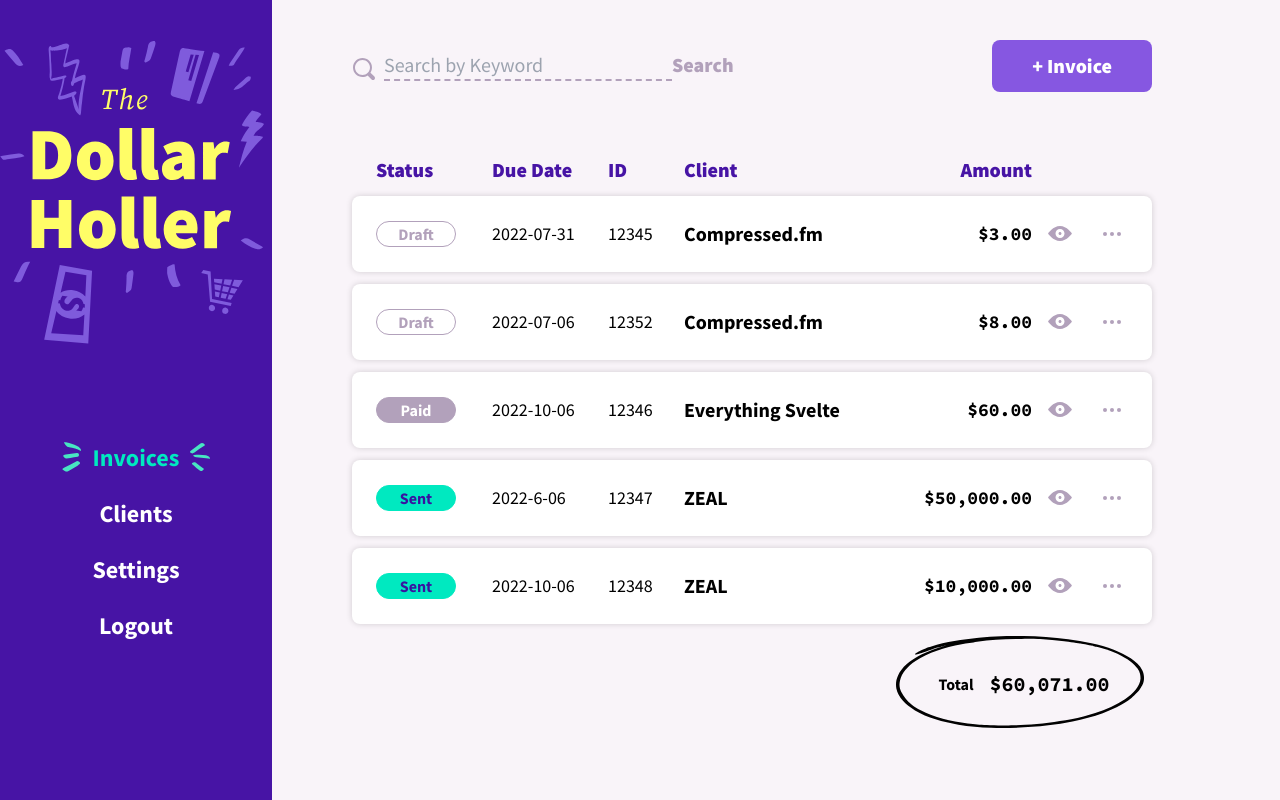
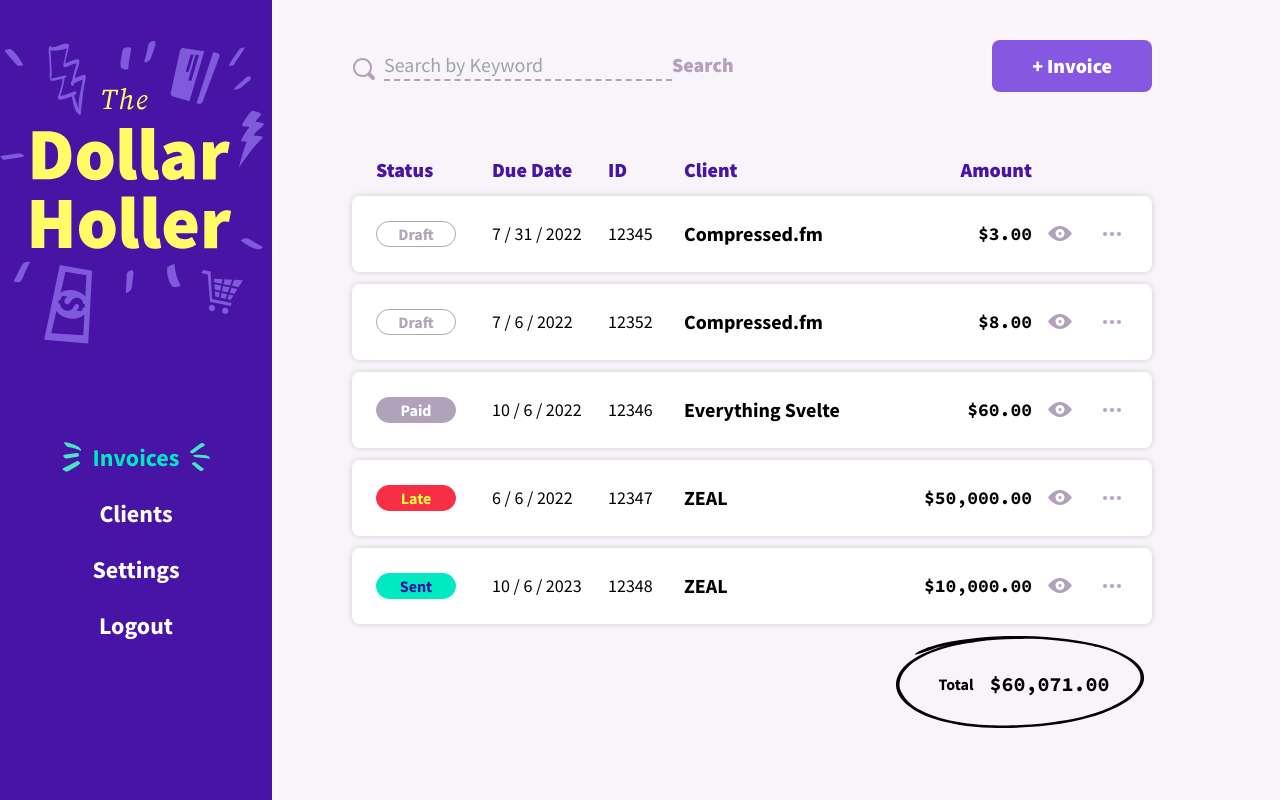
Before and after one commit to GT-Morphism/dollarholler, a SvelteKit app: page /invoices in a window 1280 px wide. Built offline with nearby package versions, Linux system fonts and the light colour scheme.

Commit message:
Add helpers for handling dates

```diff
--- a/package.json
+++ b/package.json
@@ -31,5 +31,8 @@
 		"typescript": "^4.9.3",
 		"vite": "^4.0.0"
 	},
-	"type": "module"
+	"type": "module",
+	"dependencies": {
+		"date-fns": "^2.29.3"
+	}
 }
--- /dev/null
+++ b/src/lib/utils/dateHelpers.ts
@@ -0,0 +1,27 @@
+import { isBefore } from "date-fns";
+
+/**
+ * This takes yyyy-mm-dd and returns m-d-yyyy
+ * @param   {string} myDate
+ * @returns {string} m-d-yyyy
+ */
+
+export const convertDate = (myDate: string): string => {
+	// break apart date
+	const [year, month, day] = myDate.split("-");
+	// return in correct format
+	return `${parseInt(month)} / ${parseInt(day)} / ${year}`;
+};
+
+/**
+ * Determine wheter particular date is before current date
+ * @param   {string}  myDate
+ * @returns {boolean} m-d-yyyy
+ */
+
+export const isLate = (myDate: string): boolean => {
+	const [year, month, day] = myDate.split("-");
+	const dueDate = new Date(parseInt(year), parseInt(month), parseInt(day));
+	const today = new Date();
+	return isBefore(dueDate, today);
+};
--- a/src/routes/(dashboard)/invoices/InvoiceRow.svelte
+++ b/src/routes/(dashboard)/invoices/InvoiceRow.svelte
@@ -2,16 +2,29 @@
 	import ThreeDotsIcon from "$lib/components/Icon/ThreeDotsIcon.svelte";
 	import ViewIcon from "$lib/components/Icon/ViewIcon.svelte";
 	import Tag from "$lib/components/Tag.svelte";
+	import { convertDate, isLate } from "$lib/utils/dateHelpers";
 	import { centsToDollars, sumLineItems } from "$lib/utils/moneyHelpers";
 
 	export let invoice: Invoice;
+
+	const getInvoiceLable = () => {
+		if (invoice.invoiceStatus === "draft") {
+			return "draft";
+		} else if (invoice.invoiceStatus === "sent" && !isLate(invoice.dueDate)) {
+			return "sent";
+		} else if (invoice.invoiceStatus === "sent" && isLate(invoice.dueDate)) {
+			return "late";
+		} else if (invoice.invoiceStatus === "paid") {
+			return "paid";
+		}
+	};
 </script>
 
 <div
 	class="invoice-table invoice-row items-center rounded-lg bg-white py-3 shadow-tableRow lg:py-6"
 >
-	<div class="status"><Tag label={invoice.invoiceStatus} className="ml-auto lg:ml-0" /></div>
-	<div class="dueDate text-sm lg:text-lg">{invoice.dueDate}</div>
+	<div class="status"><Tag label={getInvoiceLable()} className="ml-auto lg:ml-0" /></div>
+	<div class="dueDate text-sm lg:text-lg">{convertDate(invoice.dueDate)}</div>
 	<div class="invoiceNumber text-sm lg:text-lg">{invoice.invoiceNumber}</div>
 	<div class="clientName truncate text-base font-bold lg:text-xl">
 		{invoice.client.name}
--- a/src/seed.json
+++ b/src/seed.json
@@ -111,7 +111,7 @@
 				"zip": "56789"
 			},
 			"createdAt": "2022-07-01",
-			"dueDate": "2022-6-06",
+			"dueDate": "2022-06-06",
 			"id": "7",
 			"invoiceNumber": "12347",
 			"invoiceStatus": "sent",
@@ -136,12 +136,12 @@
 				"street": "789 Common Drive",
 				"zip": "56789"
 			},
-			"createdAt": "2022-07-06",
-			"dueDate": "2022-10-06",
+			"createdAt": "2023-07-06",
+			"dueDate": "2023-10-06",
 			"id": "5",
 			"invoiceNumber": "12348",
 			"invoiceStatus": "sent",
-			"issueDate": "2022-07-06",
+			"issueDate": "2023-07-06",
 			"lineItems": [
 				{
 					"amount": 1000000,
```
Also changed, not shown: 1 other file (tests, documents, lock files or other folders).
